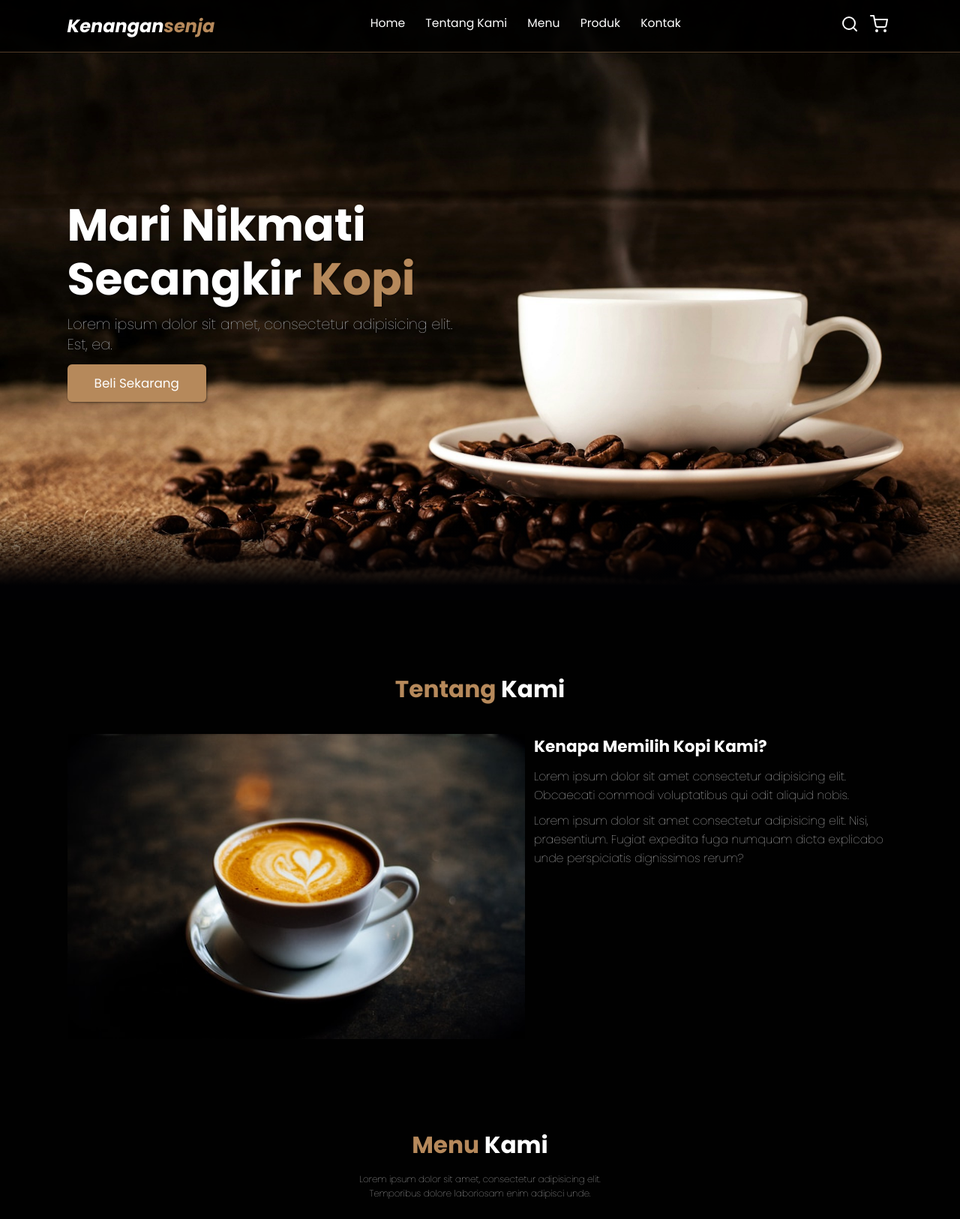
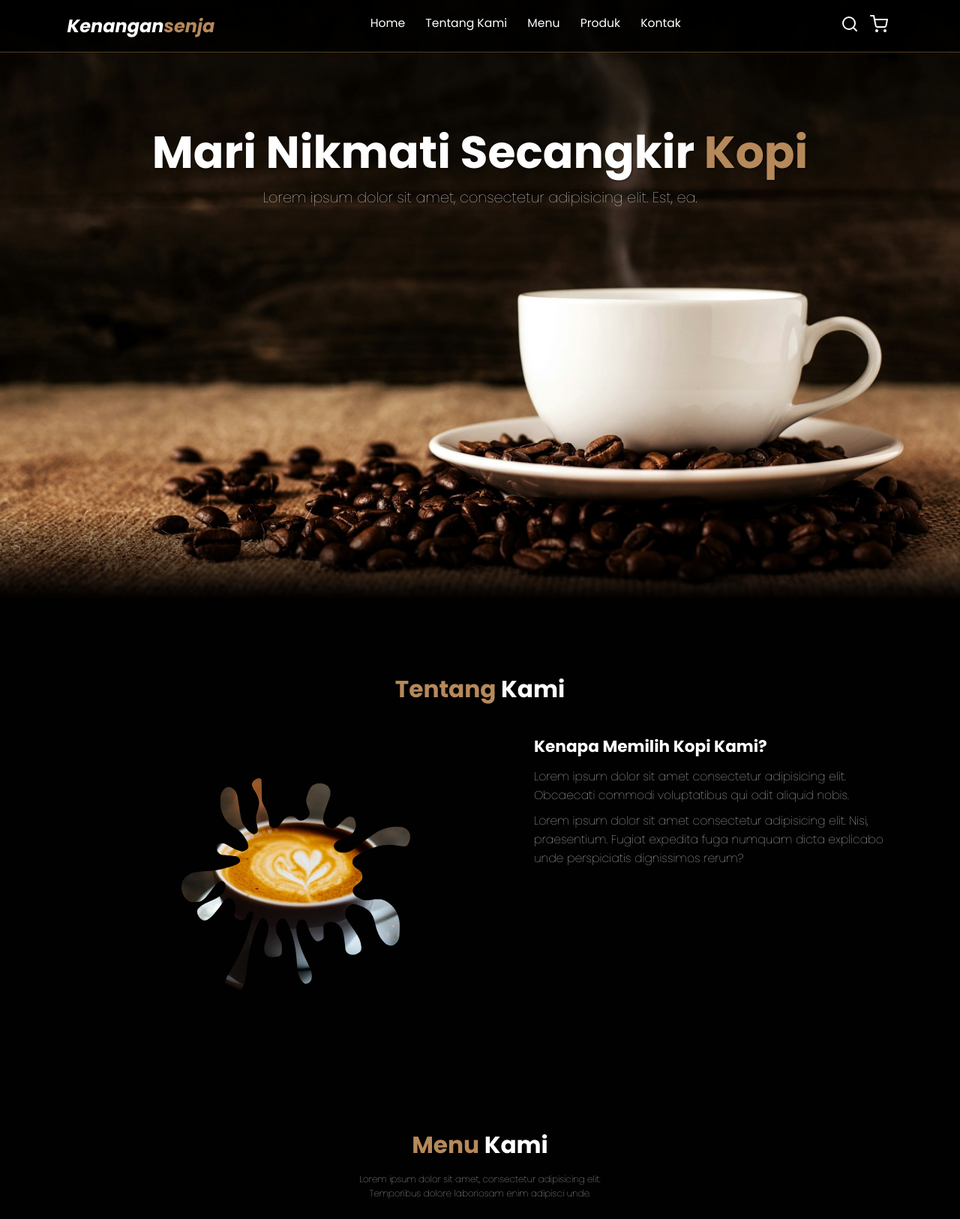
Before and after one commit to zidanealrizky/shopping-cart-page, a PHP site: page / in a window 1280 px wide. Shown: the top 1626 px of the page at 75% size. Run offline with PHP 8.4, Linux system fonts and the light colour scheme.

Commit message:
add masking image

```diff
--- a/css/style.css
+++ b/css/style.css
@@ -179,9 +179,11 @@ body {
   background-size: cover;
   background-position: center;
   position: relative;
+  -webkit-mask-image: linear-gradient(rgba(0, 0, 0, 1) 85%, rgba(0, 0, 0, 0));
+  mask-image: linear-gradient(rgba(0, 0, 0, 1) 85%, rgba(0, 0, 0, 0));
 }
 
-.hero::after {
+/* .hero::after {
   content: "";
   display: block;
   position: absolute;
@@ -193,11 +195,15 @@ body {
     rgba(1, 1, 3, 1) 8%,
     rgba(255, 255, 255, 0) 50%
   );
-}
+} */
 
 .hero .content {
   padding: 1.4rem 7%;
-  max-width: 60rem;
+  /* max-width: 60rem; */
+  width: 100%;
+  text-align: center;
+  position: fixed;
+  top: 150px;
 }
 
 .hero .content h1 {
@@ -265,6 +271,14 @@ body {
 
 .about .row .about-img img {
   width: 100%;
+  -webkit-mask-image: url(../img/menu/mask-water.svg);
+  -webkit-mask-size: 50%;
+  -webkit-mask-repeat: no-repeat;
+  -webkit-mask-position: center;
+  /* mask-image: url(../img/menu/mask-water.svg); */
+  /* mask-size: 50%; */
+  /* mask-repeat: no-repeat; */
+  /* mask-position: center; */
 }
 
 .about .row .content {
@@ -499,6 +513,19 @@ footer .credit a {
   padding: 1.2rem;
   border: 1px solid #666;
   width: 80%;
+  animation: animateModal 0.5s;
+}
+
+/* modal animation */
+@keyframes animateModal {
+  from {
+    top: -300px;
+    opacity: 0;
+  }
+  to {
+    top: 0;
+    opacity: 1;
+  }
 }
 
 .modal-container .close-icon {
--- a/index.html
+++ b/index.html
@@ -81,7 +81,7 @@
         <p>
           Lorem ipsum dolor sit amet, consectetur adipisicing elit. Est, ea.
         </p>
-        <a href="#" class="cta">Beli Sekarang</a>
+        <!-- <a href="#" class="cta">Beli Sekarang</a> -->
       </main>
     </section>
     <!-- hero section end -->
@@ -180,7 +180,7 @@
         <div class="product-card">
           <div class="product-icons">
             <a href="#"><i data-feather="shopping-cart"></i></a>
-            <a href="#"><i data-feather="eye"></i></a>
+            <a href="#" class="item-detail-btn"><i data-feather="eye"></i></a>
           </div>
           <div class="product-image">
             <img src="products/1.jpg.jpg" alt="produk satu" />
@@ -200,7 +200,7 @@
         <div class="product-card">
           <div class="product-icons">
             <a href="#"><i data-feather="shopping-cart"></i></a>
-            <a href="#"><i data-feather="eye"></i></a>
+            <a href="#" class="item-detail-btn"><i data-feather="eye"></i></a>
           </div>
           <div class="product-image">
             <img src="products/1.jpg.jpg" alt="produk satu" />
--- a/js/script.js
+++ b/js/script.js
@@ -7,7 +7,7 @@ document.querySelector("#hamburger-menu").onclick = () => {
 // toggle class active search form
 const searchForm = document.querySelector(".search-form");
 const searchBox = document.querySelector("#search-box");
-
+// ketika search menu diklik
 document.querySelector("#search-button").onclick = (e) => {
   searchForm.classList.toggle("active");
   searchBox.focus();
@@ -43,10 +43,25 @@ document.addEventListener("click", function (e) {
 // modal box
 
 const itemDetailModal = document.querySelector("#item-detail-modal");
-const itemDetailButton = document.querySelector(".item-detail-btn");
+const itemDetailButton = document.querySelectorAll(".item-detail-btn");
 
 // membuat function css menjadi display flex
-itemDetailButton.onclick = (e) => {
-  itemDetailModal.style.display = "flex";
+itemDetailButton.forEach((btn) => {
+  btn.onclick = (e) => {
+    itemDetailModal.style.display = "flex";
+    e.preventDefault();
+  };
+});
+
+// klik tombol close
+document.querySelector(".modal .close-icon").onclick = (e) => {
+  itemDetailModal.style.display = "none";
   e.preventDefault();
 };
+
+// Klik diluar modal
+window.onclick = (e) => {
+  if (e.target === itemDetailModal) {
+    itemDetailModal.style.display = "none";
+  }
+};
```
Also changed, not shown: img/menu/coffeebeans.svg (added), img/menu/mask-water.svg (added).
